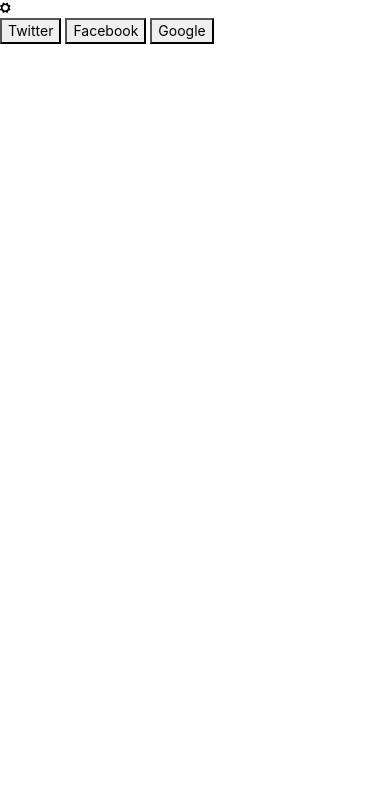
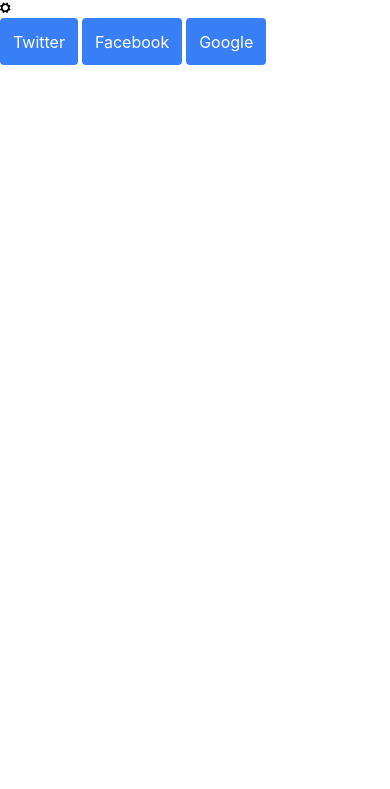
Before and after one commit to Happit-app/frontend, a website: page public/www/index.html in a window 390 px wide. Shown: the part 55-844 px from the top of the page. Drawn offline with Linux system fonts and the light colour scheme; some packages are replaced by stand-ins of ours; files that its build step writes are made by us from their sources; files whose address does not match are found by name.

```diff
--- a/public/www/index.html
+++ b/public/www/index.html
@@ -27,9 +27,9 @@
       </ion-header-bar>
       <ion-content>
         <div>
-          <a href="/auth/twitter"><button type="button">Twitter</button></a>
-          <a href="/auth/facebook"><button type="button">Facebook</button></a>
-          <a href="/auth/google"><button type="button">Google</button></a>
+          <a href="/auth/twitter"><button class="button button-positive" type="button">Twitter</button></a>
+          <a href="/auth/facebook"><button class="button button-positive" type="button">Facebook</button></a>
+          <a href="/auth/google"><button class="button button-positive" type="button">Google</button></a>
         </div>
       </ion-content>
     </ion-pane>
```
Also changed, not shown: public/www/js/controllers/auth.js (added), public/www/js/controllers/habits.js (added), public/www/js/controllers/user.js (added), public/www/js/services/auth.js (added), public/www/js/services/habits.js (added), public/www/js/services/user.js (added).
